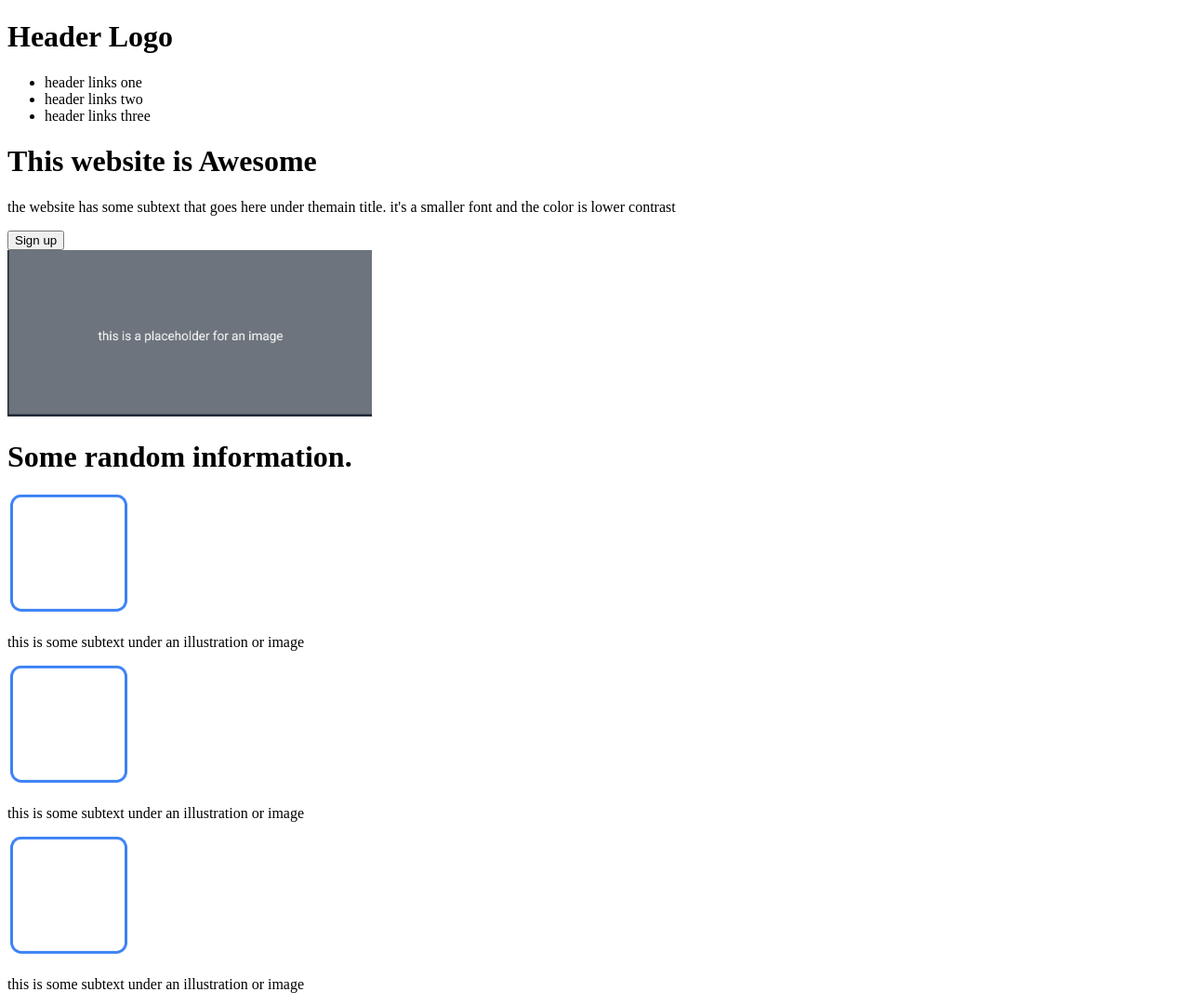
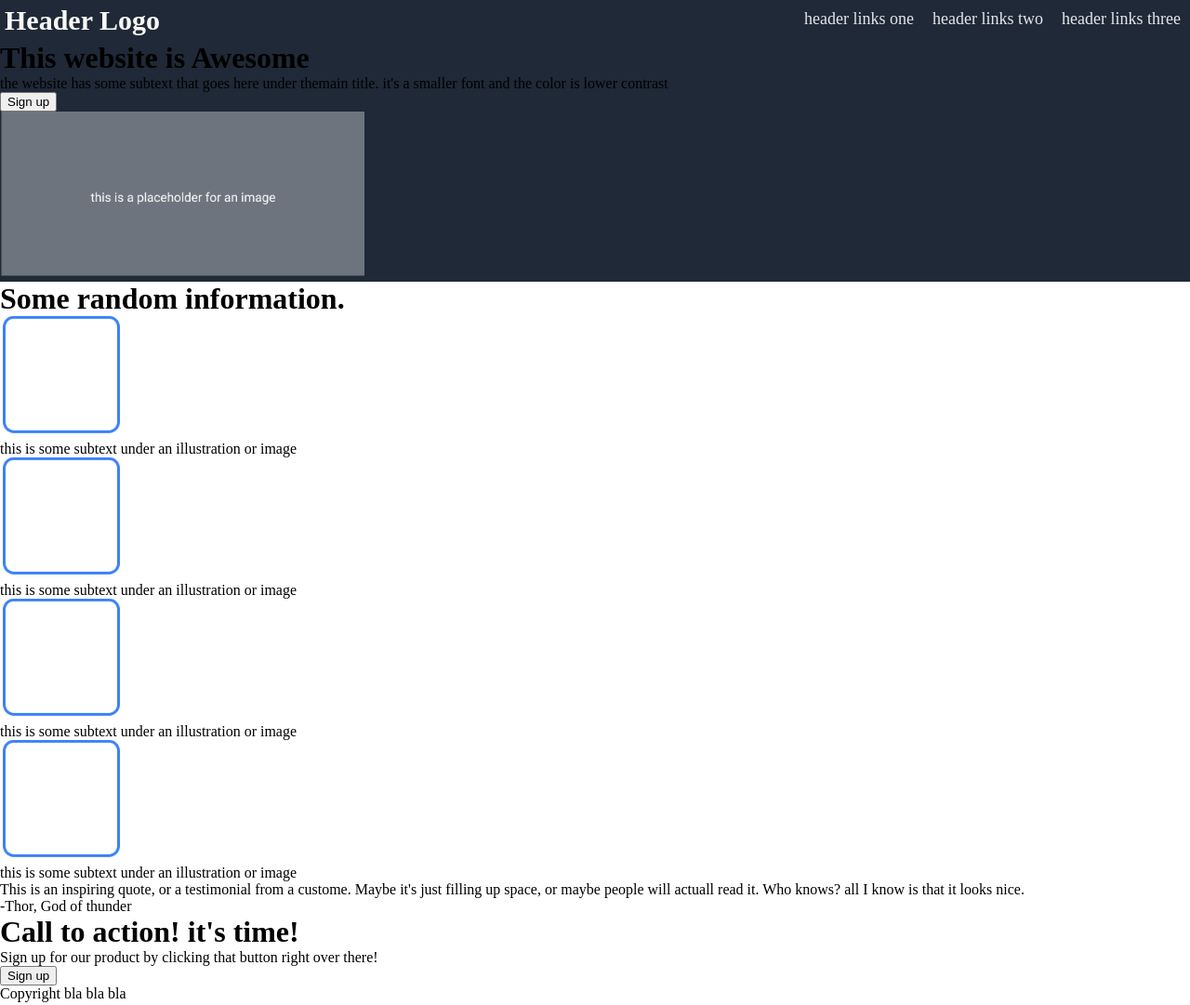
Before and after one commit to oe14/landing-page1, a plain HTML site: page index.html in a window 1280 px wide. Shown: the top 1081 px of the page at 93% size. Drawn offline with Linux system fonts and the light colour scheme.

Commit message:
navbar styling

```diff
--- a/index.html
+++ b/index.html
@@ -10,24 +10,24 @@
 
 <!--
 navbar section -->
-
+<div class="oneandtwo">
     <div class="navbar">
         <div class="headerlogo">
-            <h1>Header Logo</h1>
+            Header Logo
         </div>
 <div class="headerlinks">
-<ul>
 
 
 
-    <li>header links one</li>
 
-    <li>header links two</li>
+    <li >header links one</li>
 
-    <li>header links three</li>
+    <li >header links two</li>
+
+    <li >header links three</li>
 
 
-</ul>
+
 </div>
 
 
@@ -50,7 +50,7 @@ second section -->
 
 </div>
 </div>
-
+</div>
 <!--
 third section  -->
 
--- a/styles.css
+++ b/styles.css
@@ -0,0 +1,33 @@
+
+*{
+    margin:0;
+
+}
+
+/*
+first section */
+.oneandtwo{
+    background-color: #1F2937;
+}
+
+.navbar{
+    display:flex;
+    justify-content: space-between;
+}
+.headerlinks{
+display:flex;
+
+}
+
+li{
+    list-style: none;
+    margin:10px;
+    font-size:18px;
+    color:#e4e7eb;
+}
+.headerlogo{
+    margin:5px;
+    font-size:30px;
+    font-weight:900;
+    color:#f9faf8
+}
```
